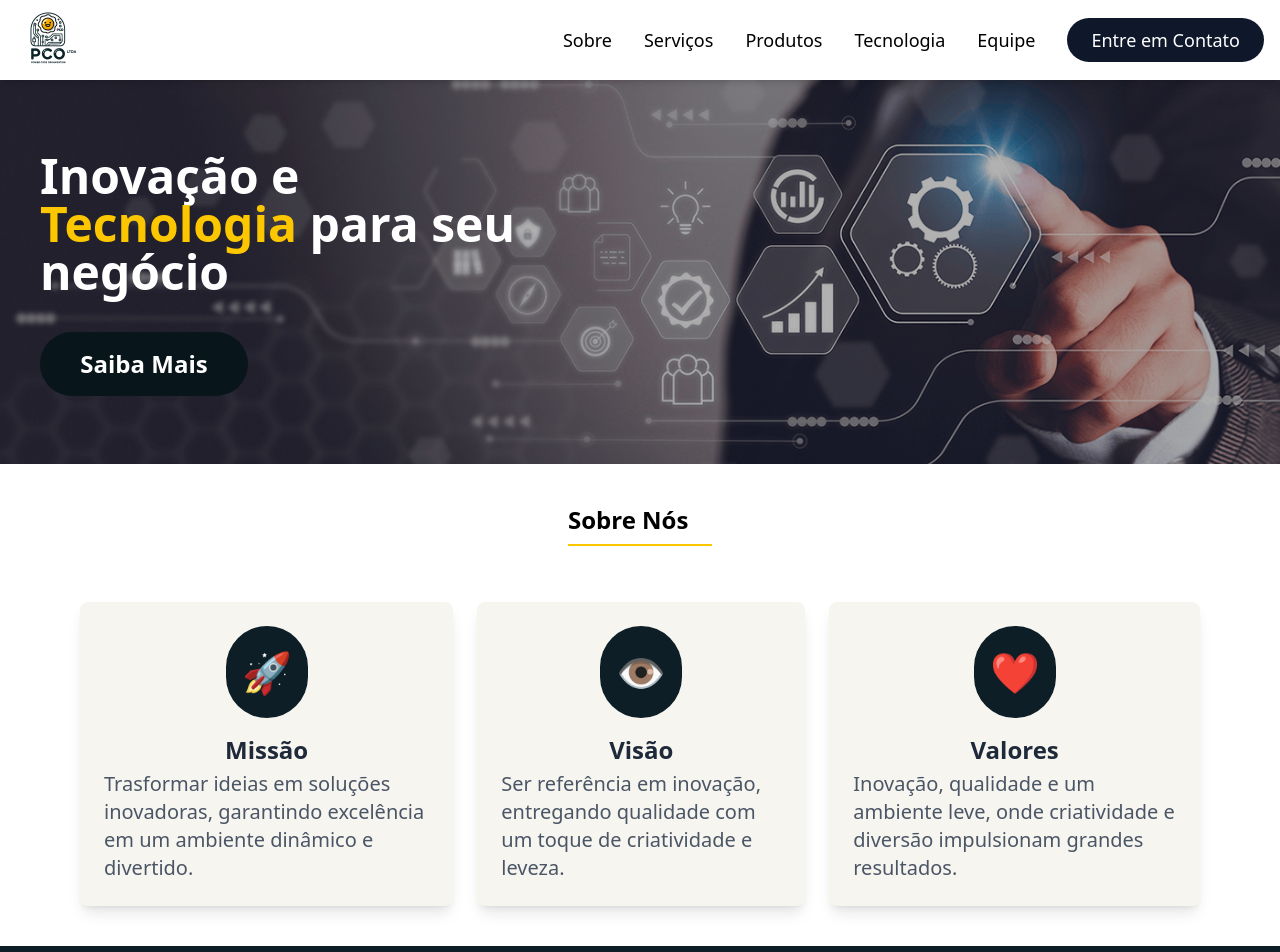
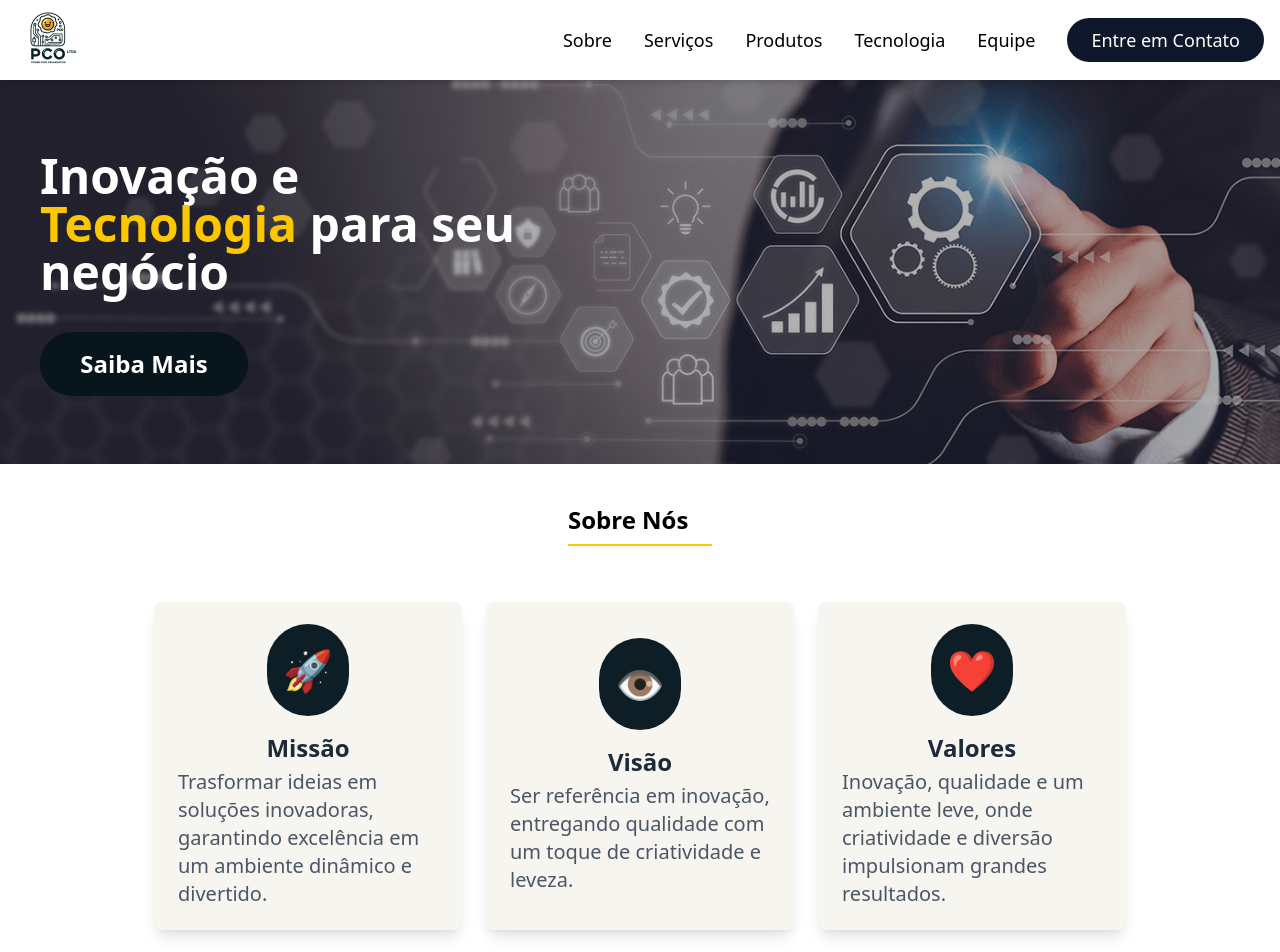
Before and after one commit to BrunoAlexys/pco, a React (Vite) app: page / in a window 1280 px wide. Shown: the top 952 px of the page. Built offline with nearby package versions, Linux system fonts and the light colour scheme.

Commit message:
ajustando tamanho dos cards

```diff
--- a/src/components/card.tsx
+++ b/src/components/card.tsx
@@ -8,7 +8,7 @@ interface CardProps {
 
 function Card({ icon, title, description, color, colorIcon }: CardProps) {
     return (
-        <div className={`${color ? color : 'bg-[#f7f5f0]'} md:max-w-[600px] lg:max-h-[320px] flex flex-col items-center justify-center p-6 rounded-lg shadow-lg hover:shadow-xl transition-all duration-300 hover:-translate-y-1 hover:scale-[1.02] hover:border-b-3 hover:border-yellow-400`}>
+        <div className={`${color ? color : 'bg-[#f7f5f0]'} w-[308px] md:w-[400px] lg:w-[308px] h-[328px] sm:h-[] flex flex-col items-center justify-center p-6 rounded-lg shadow-lg hover:shadow-xl transition-all duration-300 hover:-translate-y-1 hover:scale-[1.02] hover:border-b-3 hover:border-yellow-400`}>
             <div className={`flex items-center p-4 rounded-full text-[40px] bg-[#0d1e26] ${colorIcon ? colorIcon : ''}`}>
                 {icon}
             </div>
```
Also changed, not shown: src/App.tsx (line endings or trailing spaces).
